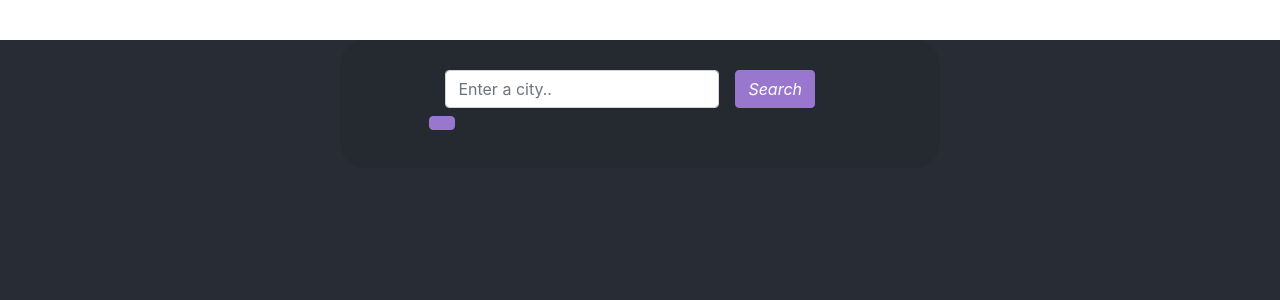
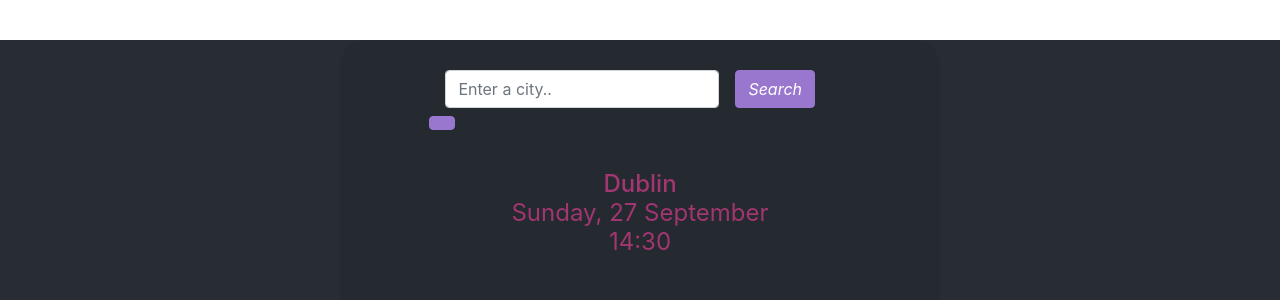
Before and after one commit to vianeyAM/myweather-app-react, a React (Create React App) app: page / in a window 1280 px wide. Shown: the top 300 px of the page. Built offline with nearby package versions, Linux system fonts and the light colour scheme.

Commit message:
Added Date js and css

```diff
--- a/src/App.js
+++ b/src/App.js
@@ -3,6 +3,7 @@ import "./App.css";
 import "bootstrap/dist/css/bootstrap.min.css";
 
 import Search from "./Search";
+import Showdate from "./Dateplace";
 
 function App() {
   return (
@@ -10,6 +11,7 @@ function App() {
       <header className="App-header">
         <div className="weather-app">
           <Search />
+          <Showdate />
         </div>
       </header>
     </div>
--- /dev/null
+++ b/src/Dateplace.css
@@ -0,0 +1,26 @@
+h1 {
+  display: block;
+  margin-bottom: 0;
+  font-size: 1.5rem;
+}
+
+h3 {
+  margin-top: 25px;
+  margin-bottom: 0;
+  text-transform: capitalize;
+}
+
+ul {
+  padding: 0;
+}
+
+li {
+  list-style: none;
+}
+
+.overview {
+  color: #a13670;
+  font-size: 1.5rem;
+  padding: 6% 10%;
+  line-height: 1.2;
+}
--- /dev/null
+++ b/src/Dateplace.js
@@ -0,0 +1,25 @@
+import React from "react";
+
+import "./Dateplace.css";
+
+export default function ShowDate() {
+  let DateData = {
+    city: "Dublin",
+    date: "Sunday, 27 September",
+    hour: "14:30",
+  };
+
+  return (
+    <div className="overview">
+      <h1 id="city">{DateData.city}</h1>
+      <ul className="dates-info">
+        <li>
+          <span id="date">{DateData.date}</span>
+        </li>
+        <li>
+          <span id="hour">{DateData.hour}</span>
+        </li>
+      </ul>
+    </div>
+  );
+}
```
